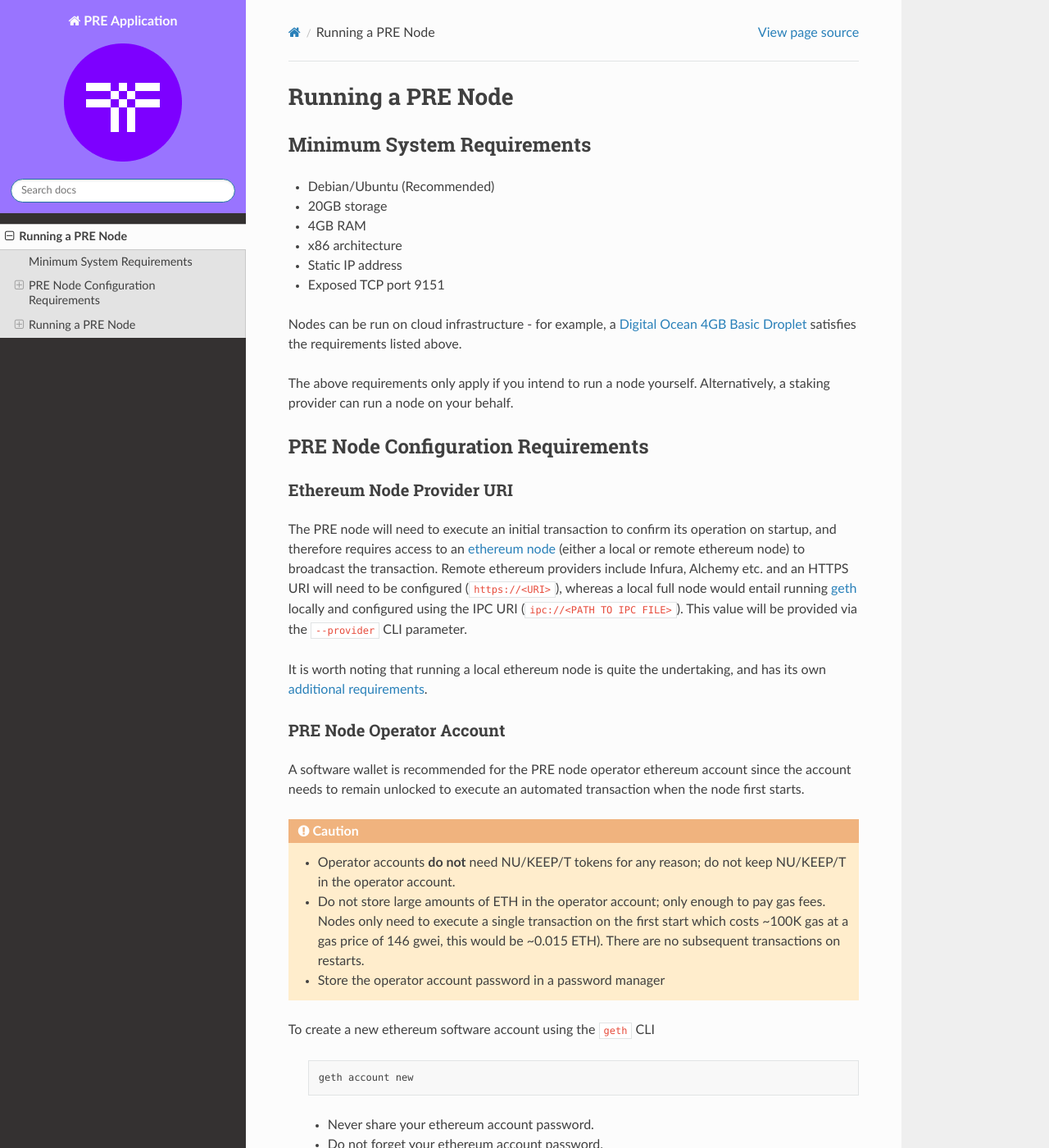
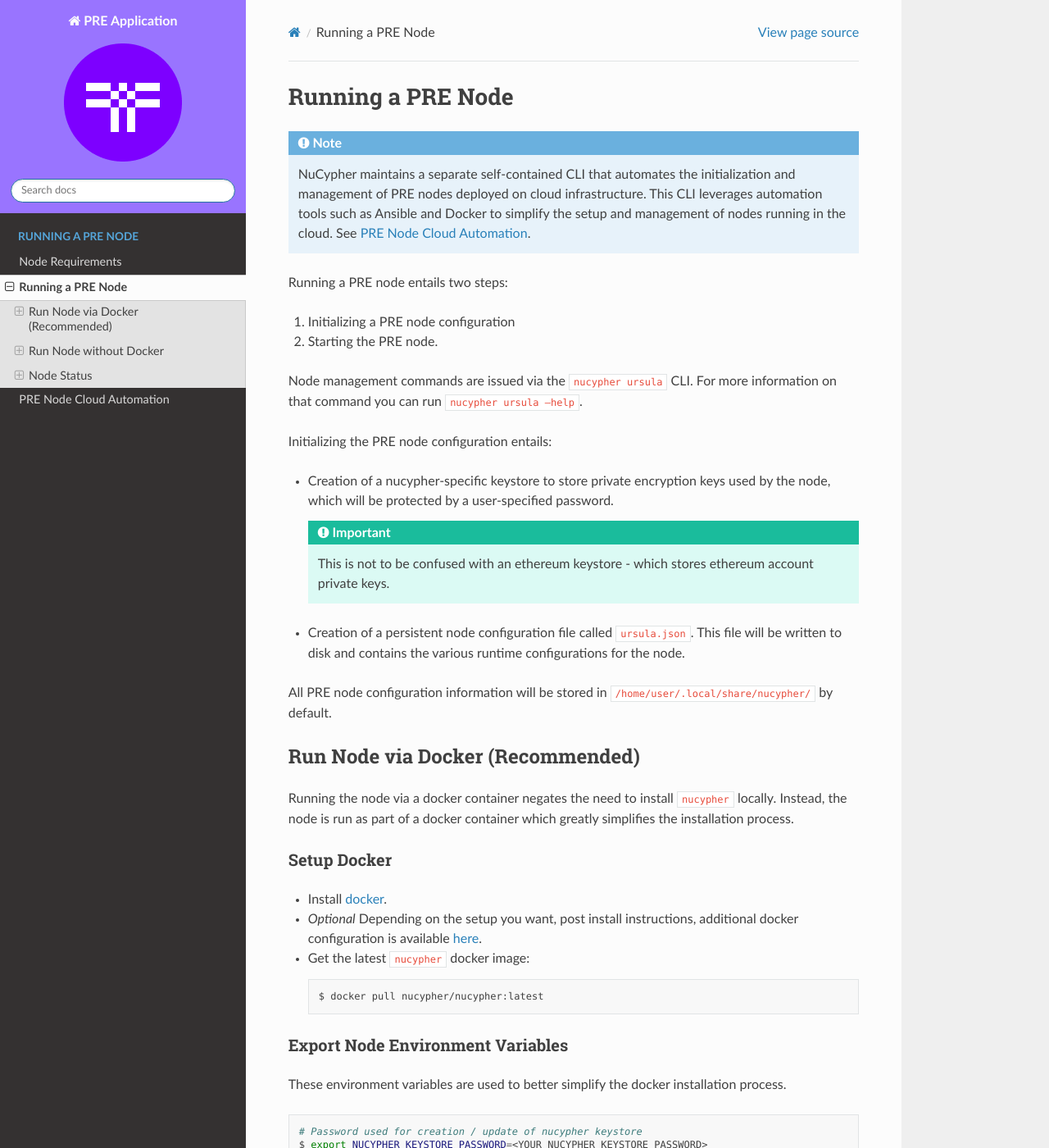
Before and after one commit to nucypher/interim-pre-app-docs, a Sphinx documentation site: the page built from docs/source/node_operation/running_a_node.rst, in a window 1280 px wide and 1400 px high. Shown: the whole window at 82% size. Built offline with Sphinx 7.4.7 and the Read the Docs theme 2.0.0, drawn with Linux system fonts in a browser that asks for light colours; some of the changed text lies outside the part shown.

Commit message:
Add page about cloud workers CLI and re-organize documentation layout.

```diff
--- a/docs/source/index.rst
+++ b/docs/source/index.rst
@@ -36,5 +36,8 @@
 
 .. toctree::
    :maxdepth: 1
+   :caption: Running a PRE Node
 
-   running_a_node
+   node_operation/node_requirements
+   node_operation/running_a_node
+   node_operation/remote_node_cli
--- a/docs/source/running_a_node.rst
+++ b/docs/source/node_operation/running_a_node.rst
@@ -1,99 +1,12 @@
 Running a PRE Node
 ==================
 
-Minimum System Requirements
----------------------------
-
-* Debian/Ubuntu (Recommended)
-* 20GB storage
-* 4GB RAM
-* x86 architecture
-* Static IP address
-* Exposed TCP port 9151
-
-Nodes can be run on cloud infrastructure - for example, a
-`Digital Ocean 4GB Basic Droplet <https://www.digitalocean.com/pricing/>`_
-satisfies the requirements listed above.
-
-The above requirements only apply if you intend to run a node yourself.
-Alternatively, a staking provider can run a node on your behalf.
-
-
-PRE Node Configuration Requirements
------------------------------------
-
-Ethereum Node Provider URI
-++++++++++++++++++++++++++
-
-The PRE node will need to execute an initial transaction to confirm its
-operation on startup, and therefore requires access to an
-`ethereum node <https://web3py.readthedocs.io/en/stable/node.html>`_
-(either a local or remote ethereum node) to broadcast the transaction. Remote
-ethereum providers include Infura, Alchemy etc. and an HTTPS URI will need to
-be configured (``https://<URI>``), whereas a local full node would entail running
-`geth <https://geth.ethereum.org/>`_ locally and configured using the
-IPC URI (``ipc://<PATH TO IPC FILE>``).
-This value will be provided via the ``--provider`` CLI parameter.
-
-It is worth noting that running a local ethereum node is quite the undertaking,
-and has its own
-`additional requirements <https://docs.ethhub.io/using-ethereum/running-an-ethereum-node/>`_.
-
-
-PRE Node Operator Account
-+++++++++++++++++++++++++
-
-A software wallet is recommended for the PRE node operator ethereum account
-since the account needs to remain unlocked to execute an automated transaction
-when the node first starts.
-
-.. caution::
-
-    - Operator accounts **do not** need NU/KEEP/T tokens for any reason; do not keep NU/KEEP/T in the
-      operator account.
-    - Do not store large amounts of ETH in the operator account; only enough to pay gas fees. Nodes
-      only need to execute a single transaction on the first start which costs ~100K gas at
-      a gas price of 146 gwei, this would be ~0.015 ETH). There are no subsequent transactions on restarts.
-    - Store the operator account password in a password manager
-
-To create a new ethereum software account using the ``geth`` CLI
-
-    .. code::
-
-        geth account new
-
-    - Never share your ethereum account password.
-    - Do not forget your ethereum account password.
-    - Secure your ethereum account password in a password manager.
-
-
-PRE Node Operator Transaction Signer
-++++++++++++++++++++++++++++++++++++
-
-In conjunction with an Ethereum node provider for broadcasting to the
-Ethereum blockchain, the node also needs to configure a transaction signer
-for signing messages to be broadcasted.
-
-This separation of a transaction signer from an Ethereum node allows pre-signed
-transactions to be sent to an external (possibly remote) ethereum node and is
-particularly desirable when interacting with an untrusted ethereum node.
-
-Local ethereum keystore signing can be configured for the operator software
-account. Local keystore signing utilizes `eth-account <https://github.com/ethereum/eth-account/>`_
-to sign ethereum transactions using local ethereum keystore files. By default
-on Linux, the default local keystore directory path is ``~/.ethereum/keystore``.
-The local keystore signer can be specified during initialization using the
-following URI format, ``--signer`` CLI parameter and ``keystore://<PATH TO LOCAL KEYSTORE>`` as the
-value, eg. ``--signer keystore:///root/.ethereum/keystore``.
-
-
 .. note::
 
-    The expectation is that the operator account is part of the local keystore.
-
-
-Running a PRE Node
-------------------
+    NuCypher maintains a separate self-contained CLI that automates the initialization
+    and management of PRE nodes deployed on cloud infrastructure. This CLI leverages
+    automation tools such as Ansible and Docker to simplify the setup and management
+    of nodes running in the cloud. See :ref:`managing-cloud-nodes`.
 
 Running a PRE node entails two steps:
 
@@ -118,14 +31,14 @@
 
 
 Run Node via Docker (Recommended)
-+++++++++++++++++++++++++++++++++
+---------------------------------
 
 Running the node via a docker container negates the need to install ``nucypher`` locally.
 Instead, the node is run as part of a docker container which greatly simplifies the installation process.
 
 
 Setup Docker
-^^^^^^^^^^^^
+++++++++++++
 
 - Install `docker <https://docs.docker.com/install>`_.
 - *Optional* Depending on the setup you want, post install instructions, additional
@@ -138,7 +51,7 @@
 
 
 Export Node Environment Variables
-^^^^^^^^^^^^^^^^^^^^^^^^^^^^^^^^^
++++++++++++++++++++++++++++++++++
 
 These environment variables are used to better simplify the docker installation process.
 
@@ -152,7 +65,7 @@
 
 
 Initialize Node Configuration
-^^^^^^^^^^^^^^^^^^^^^^^^^^^^^
++++++++++++++++++++++++++++++
 
 This step creates and stores the PRE node configuration, and only needs to be run once.
 
@@ -181,7 +94,7 @@
 
 
 Launch the Node
-^^^^^^^^^^^^^^^
++++++++++++++++
 
 This step starts the PRE node.
 
@@ -198,7 +111,7 @@
     nucypher ursula run
 
 View Node Logs
-^^^^^^^^^^^^^^
+++++++++++++++
 
 .. code:: bash
 
@@ -206,7 +119,7 @@
 
 
 Upgrade the Node To a Newer Version
-^^^^^^^^^^^^^^^^^^^^^^^^^^^^^^^^^^^
++++++++++++++++++++++++++++++++++++
 
 .. code:: bash
 
@@ -221,13 +134,13 @@
 
 
 Run Node without Docker
-+++++++++++++++++++++++
+-----------------------
 
 Instead of using docker, PRE nodes can be run using a local installation of ``nucypher``.
 
 
 Install ``nucypher``
-^^^^^^^^^^^^^^^^^^^^
+++++++++++++++++++++
 
 - ``nucypher`` supports Python 3.7 and 3.8. If you don’t already have it, install `Python <https://www.python.org/downloads/>`_.
 - Create a `Virtual Environment <https://virtualenv.pypa.io/en/latest/>`_ in a folder
@@ -265,7 +178,7 @@
 
 
 Configure the node
-^^^^^^^^^^^^^^^^^^
+++++++++++++++++++
 
 .. code:: bash
 
@@ -284,7 +197,7 @@
 
 
 Create Node Service Template
-^^^^^^^^^^^^^^^^^^^^^^^^^^^^
+++++++++++++++++++++++++++++
 
 Create a file named ``ursula.service`` in ``/etc/systemd/system``, and add this template to it
 
@@ -314,7 +227,7 @@
 
 
 Enable Node Service
-^^^^^^^^^^^^^^^^^^^
++++++++++++++++++++
 
 .. code:: bash
 
@@ -322,7 +235,7 @@
 
 
 Run Node Service
-^^^^^^^^^^^^^^^^
+++++++++++++++++
 
 .. code:: bash
 
@@ -330,7 +243,7 @@
 
 
 Check Node Service Status
-^^^^^^^^^^^^^^^^^^^^^^^^^
++++++++++++++++++++++++++
 
 .. code:: bash
 
@@ -345,7 +258,7 @@
 
 
 Restart Node Service
-^^^^^^^^^^^^^^^^^^^^
+++++++++++++++++++++
 
 .. code:: bash
 
@@ -356,7 +269,7 @@
 +++++++++++++++++
 
 Configure the Node
-^^^^^^^^^^^^^^^^^^
+++++++++++++++++++
 
 If you’d like to use another own method of running the Node's process in the
 background,, here is how to run Ursula using the CLI directly.
@@ -431,8 +344,9 @@
 
 .. code:: bash
 
+    Defaulting to Ursula configuration file: '/root/.local/share/nucypher/ursula.json'
     Authenticating Ursula
-    Qualifying operator
+    Starting services
     ⓘ  Operator startup is paused. Waiting for bonding and funding ...
     ⓘ  Operator startup is paused. Waiting for bonding and funding ...
     ⓘ  Operator startup is paused. Waiting for bonding and funding …
@@ -443,19 +357,19 @@
 
     ...
     ⓘ  Operator startup is paused. Waiting for bonding and funding ...
-    ✓ Operator is bonded to 0x37f320567b6C4dF121302EaED8A9B7029Fe09Deb
-    ✓ Operator is funded with 0.01 ETH
-    ✓ External IP matches configuration
+    ✓ Operator is funded with 0.641160744670608582 ETH
+    ✓ Operator 0x2507beC003324d1Ec7F42Cc03B95d213D2E0b238 is bonded to staking provider 0x4F29cC79B52DCc97db059B0E11730F9BE98F1959
+    ✓ Operator already confirmed.  Not starting worktracker.
     ...
     ✓ Rest Server https://1.2.3.4:9151
     Working ~ Keep Ursula Online!
 
 
 Node Status
-+++++++++++
+-----------
 
 Node Logs
-^^^^^^^^^
++++++++++
 
 A reliable way to check the status of a node is to view the logs.
 View logs for a docker-launched Ursula:
@@ -476,6 +390,6 @@
 
 
 Node Status Page
-^^^^^^^^^^^^^^^^
+++++++++++++++++
 
 Once the node is running, you can view its public status page at ``https://<node_ip>:9151/status``.
```
Also changed, not shown: docs/source/node_operation/node_requirements.rst (added, +92 -0 lines), docs/source/node_operation/remote_node_cli.rst (added, +142 -0 lines).
